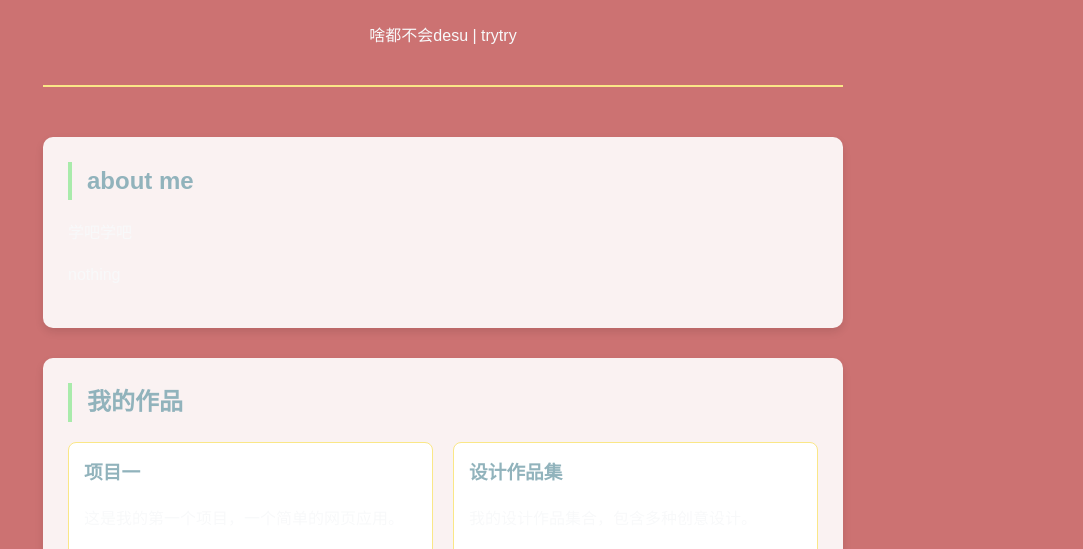
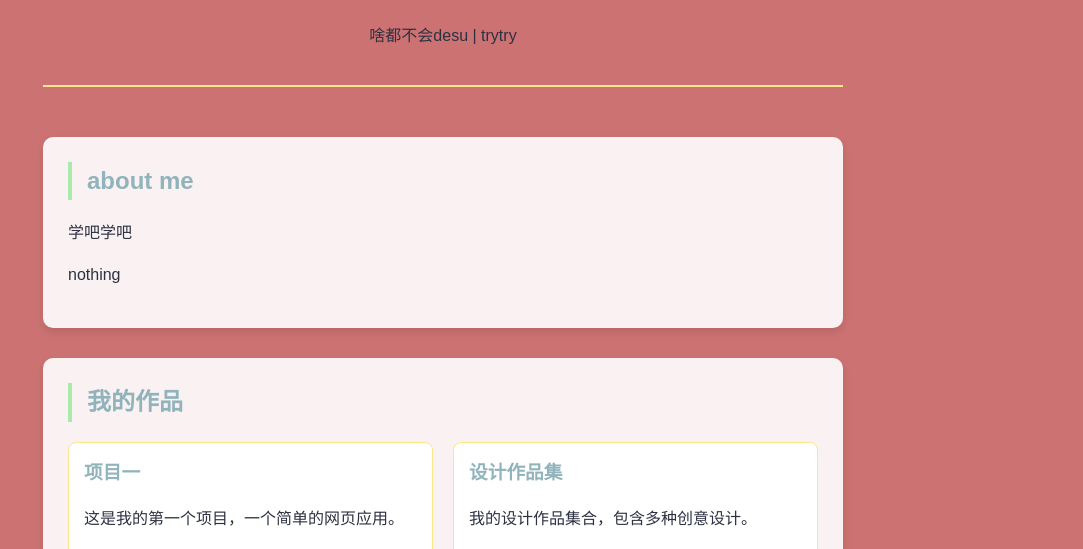
Before and after one commit to YifeiYao77/my1stweb.github.io, a plain HTML site: page index.html in a window 1280 px wide. Both pictures are taken after a click on the button "切换主题". Shown: the part 246-795 px from the top of the page, without its empty margins (197-1280 px from the left). Drawn offline with Linux system fonts and the light colour scheme.

Commit message:
Update index.html

```diff
--- a/index.html
+++ b/index.html
@@ -187,7 +187,7 @@
         /* 深色模式样式 */
         .dark-mode {
             --light-bg: #cc7272;
-            --text-color: #f8f9fa;
+            --text-color: #2d3142;
             --primary-color: #91b3bc;
             --secondary-color: #fae787;
         }
```
